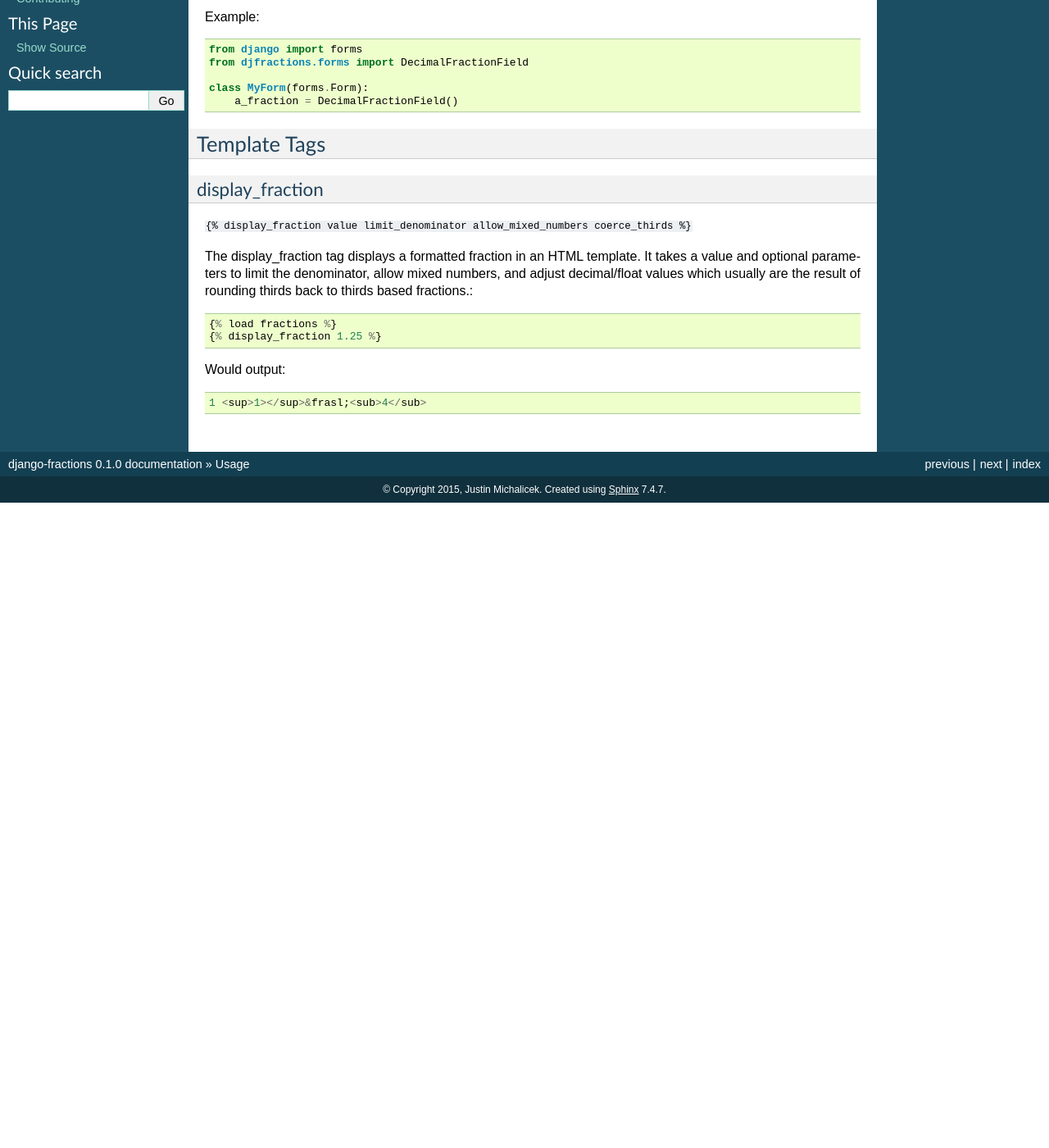
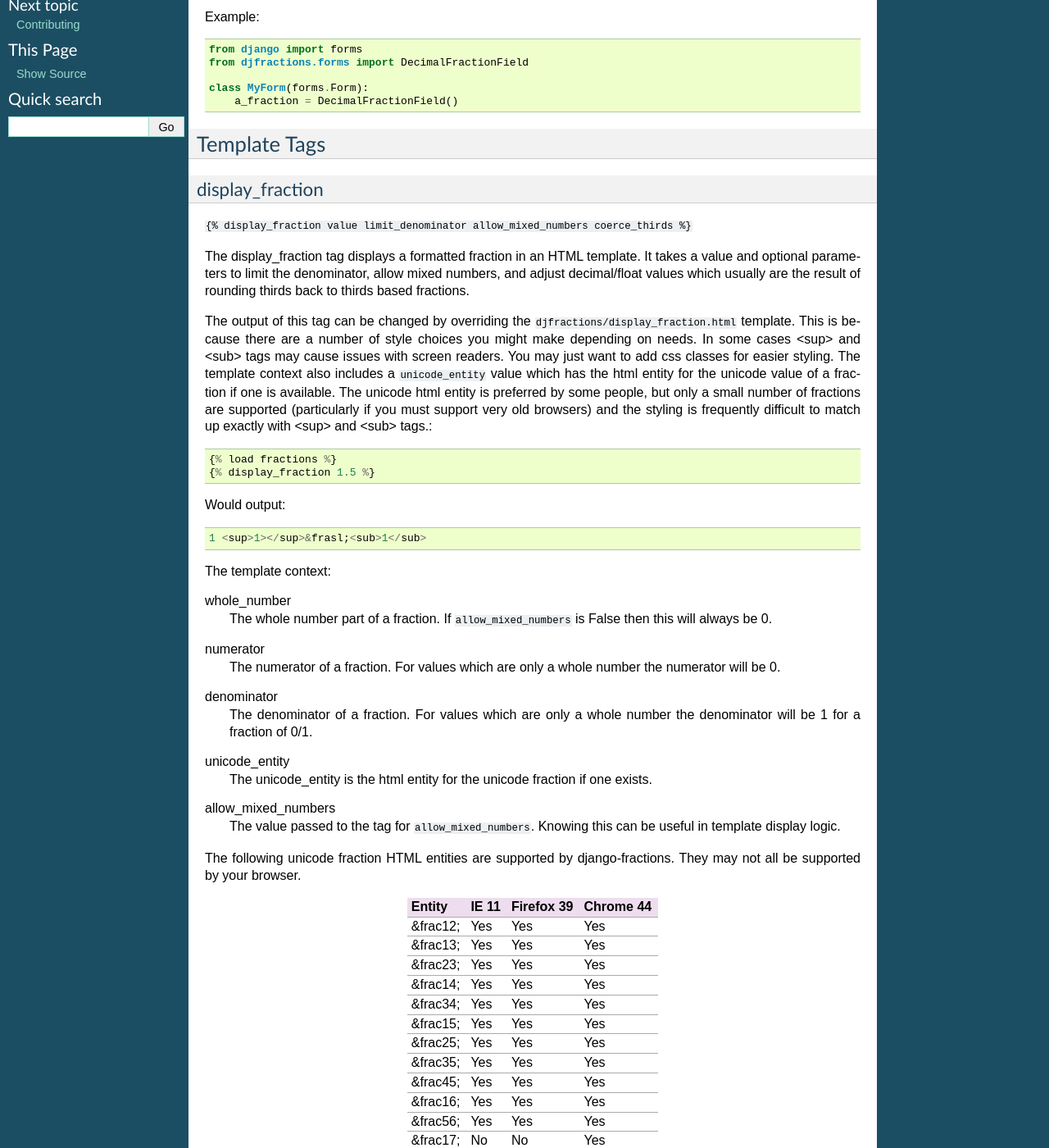
Before and after one commit to jmichalicek/django-fractions, a Sphinx documentation site: the page built from docs/usage.rst, in a window 1280 px wide and 1400 px high, scrolled down 270 px. Shown: the whole window at 82% size. Built offline with Sphinx 7.4.7, drawn with Linux system fonts in a browser that asks for light colours; before the commit the page ends 900 px from its top, so only the background shows below that; some of the changed text lies outside the part shown.

Commit message:
Update usage docs for new 0.2.0 template tag functionality

```diff
--- a/docs/usage.rst
+++ b/docs/usage.rst
@@ -32,11 +32,99 @@
 The display_fraction tag displays a formatted fraction in an HTML template.  It takes
 a value and optional parameters to limit the denominator, allow mixed numbers, and
 adjust decimal/float values which usually are the result of rounding thirds back to
-thirds based fractions.::
+thirds based fractions.
+
+The output of this tag can be changed by overriding the ``djfractions/display_fraction.html``
+template.  This is because there are a number of style choices you might make depending
+on needs.  In some cases <sup> and <sub> tags may cause issues with screen readers.  You
+may just want to add css classes for easier styling.  The template context also includes
+a ``unicode_entity`` value which has the html entity for the unicode value of a fraction
+if one is available.  The unicode html entity is preferred by some people, but only a
+small number of fractions are supported (particularly if you must support very old browsers)
+and the styling is frequently difficult to match up exactly with <sup> and <sub> tags.::
 
     {% load fractions %}
-    {% display_fraction 1.25 %}
+    {% display_fraction 1.5 %}
 
 Would output::
 
-    1 <sup>1></sup>&frasl;<sub>4</sub>
+    1 <sup>1></sup>&frasl;<sub>1</sub>
+
+
+The template context:
+
+whole_number
+    The whole number part of a fraction.  If ``allow_mixed_numbers`` is False then
+    this will always be 0.
+
+numerator
+    The numerator of a fraction.  For values which are only a whole number the
+    numerator will be 0.
+
+denominator
+    The denominator of a fraction.  For values which are only a whole number the
+    denominator will be 1 for a fraction of 0/1.
+
+unicode_entity
+    The unicode_entity is the html entity for the unicode fraction if one exists.
+
+allow_mixed_numbers
+    The value passed to the tag for ``allow_mixed_numbers``.  Knowing this can be
+    useful in template display logic.
+
+
+The following unicode fraction HTML entities are supported by django-fractions.
+They may not all be supported by your browser.
+
++----------+-------+------------+-----------+
+| Entity   | IE 11 | Firefox 39 | Chrome 44 |
++==========+=======+============+===========+
+| &frac12; | Yes   | Yes        | Yes       |
++----------+-------+------------+-----------+
+| &frac13; | Yes   | Yes        | Yes       |
++----------+-------+------------+-----------+
+| &frac23; | Yes   | Yes        | Yes       |
++----------+-------+------------+-----------+
+| &frac14; | Yes   | Yes        | Yes       |
++----------+-------+------------+-----------+
+| &frac34; | Yes   | Yes        | Yes       |
++----------+-------+------------+-----------+
+| &frac15; | Yes   | Yes        | Yes       |
++----------+-------+------------+-----------+
+| &frac25; | Yes   | Yes        | Yes       |
++----------+-------+------------+-----------+
+| &frac35; | Yes   | Yes        | Yes       |
++----------+-------+------------+-----------+
+| &frac45; | Yes   | Yes        | Yes       |
++----------+-------+------------+-----------+
+| &frac16; | Yes   | Yes        | Yes       |
++----------+-------+------------+-----------+
+| &frac56; | Yes   | Yes        | Yes       |
++----------+-------+------------+-----------+
+| &frac17; | No    | No         | Yes       |
++----------+-------+------------+-----------+
+| &frac18; | Yes   | Yes        | Yes       |
++----------+-------+------------+-----------+
+| &frac38; | Yes   | Yes        | Yes       |
++----------+-------+------------+-----------+
+| &frac58; | Yes   | Yes        | Yes       |
++----------+-------+------------+-----------+
+| &frac78; | Yes   | Yes        | Yes       |
++----------+-------+------------+-----------+
+
+
+display_improper_fraction
+_________________________
+
+``{% display_improper_fraction value limit_denominator coerce_thirds %}``
+
+The display_improper_fraction tag works the same as display_fraction with
+its allow_mixed_numbers set to False.  It is just a shortcut for a common
+use case.::
+
+    {% load fractions %}
+    {% display_improper_fraction 1.5 %}
+
+Would output::
+
+    <sup>3</sup>&frasl;<sub>2</sub>
```
